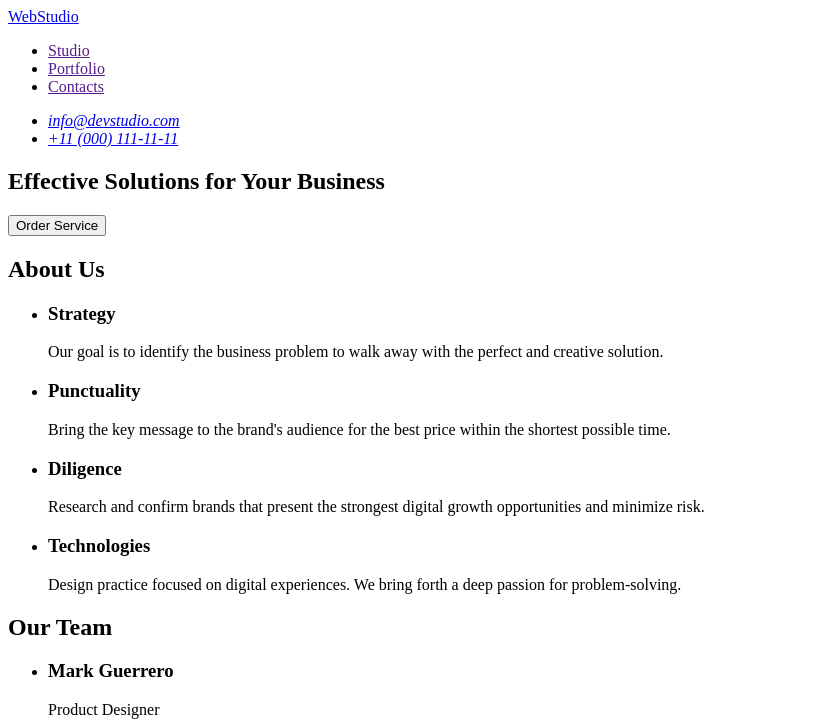
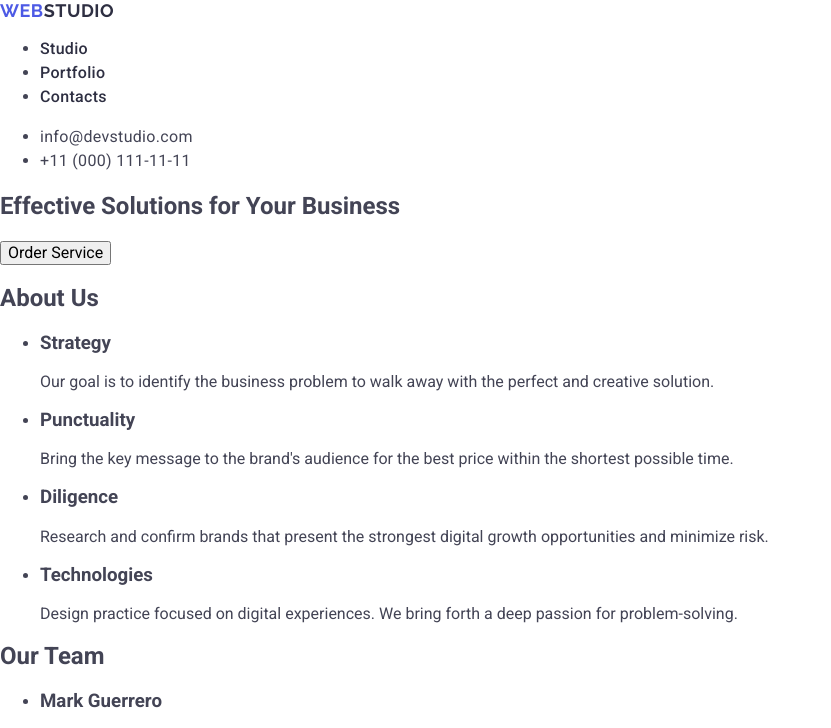
Before and after one commit to ViktoriiaKytsenko/goit-markup-hw-02, a plain HTML site: page index.html in a window 1280 px wide. Shown: the top 728 px of the page, without its empty margins (0-831 px from the left). Drawn offline with nearby package versions, Linux system fonts and the light colour scheme.

Commit message:
added css folder and changed two sections

```diff
--- /dev/null
+++ b/css/styles.css
@@ -0,0 +1,77 @@
+
+body {
+  font-family: "Roboto", serif;
+  color: #434455;
+  background-color: #fff;
+}
+
+ul? ol {
+  list-style-type: none;
+}
+
+a {
+  text-decoration: none;
+}
+
+.page-header {
+}
+.header-nav {
+}
+.logo {
+font-family: "Raleway", sans-serif;
+font-weight: 700;
+font-size: 18px;
+line-height: 1.16667;
+letter-spacing: 0.03em;
+text-transform: uppercase;
+color: #4d5ae5;
+}
+.header-logo .logo-part {
+    color: #2e2f42;
+}
+
+nav-link:hover,
+nav-link:focus {
+    color: #404bbf;
+}
+
+.nav-list {
+}
+.nav-item {
+}
+.nav-link {
+font-weight: 500;
+font-size: 16px;
+line-height: 1.5;
+letter-spacing: 0.02em;
+color: #2e2f42;
+}
+.contacts {
+    font-style: normal;
+}
+.contacts-list {
+}
+.contacts-item {
+}
+.contacts-link {
+font-size: 16px;
+line-height: 1.5;
+letter-spacing: 0.02em;
+color: #434455;
+}
+
+.contacts-link:hover,
+.contacts-link:focus {
+    color: #404bbf;
+}
+
+
+
+
+h1
+font-weight: 700;
+font-size: 56px;
+line-height: 1.07143;
+letter-spacing: 0.02em;
+text-align: center;
+color: #fff;
--- a/index.html
+++ b/index.html
@@ -4,36 +4,65 @@
     <meta charset="UTF-8" />
     <meta name="viewport" content="width=device-width, initial-scale=1.0" />
     <title>webstudio</title>
+
+    <link
+      rel="stylesheet"
+      href="https://cdnjs.cloudflare.com/ajax/libs/modern-normalize/3.0.1/modern-normalize.min.css"
+      integrity="sha512-q6WgHqiHlKyOqslT/lgBgodhd03Wp4BEqKeW6nNtlOY4quzyG3VoQKFrieaCeSnuVseNKRGpGeDU3qPmabCANg=="
+      crossorigin="anonymous"
+      referrerpolicy="no-referrer"
+    />
+
+    <link rel="preconnect" href="https://fonts.googleapis.com" />
+    <link rel="preconnect" href="https://fonts.gstatic.com" crossorigin />
+    <link
+      href="https://fonts.googleapis.com/css2?family=Raleway:wght@700&family=Roboto:wght@400;500;700&display=swap"
+      rel="stylesheet"
+    />
+
+    <link rel="stylesheet" href="./css/styles.css" />
   </head>
 
   <body>
-    <header>
-      <nav>
-        <a href="./index.html">WebStudio</a>
-        <ul>
-          <li><a href="">Studio</a></li>
-          <li><a href="">Portfolio</a></li>
-          <li><a href="">Contacts</a></li>
+    <header class="page-header">
+      <nav class="header-nav">
+        <a class="logo header-logo" href="./index.html"
+          >Web<span class="logo-part">Studio</span></a
+        >
+        <ul class="nav-list">
+          <li class="nav-item">
+            <a class="nav-link" href="./index.html">Studio</a>
+          </li>
+          <li class="nav-item"><a class="nav-link" href="">Portfolio</a></li>
+          <li class="nav-item"><a class="nav-link" href="">Contacts</a></li>
         </ul>
       </nav>
 
-      <address>
-        <ul>
-          <li><a href="mailto:info@devstudio.com">info@devstudio.com</a></li>
-          <li><a href="tel:+110001111111">+11 (000) 111-11-11</a></li>
+      <address class="contacts">
+        <ul class="contacts-list">
+          <li class="contacts-item">
+            <a class="contacts-link" href="mailto:info@devstudio.com"
+              >info@devstudio.com</a
+            >
+          </li>
+          <li class="contacts-item">
+            <a class="contacts-link" href="tel:+110001111111"
+              >+11 (000) 111-11-11</a
+            >
+          </li>
         </ul>
       </address>
     </header>
     <main>
-      <!-- section 1-->
-      <section>
-        <h1>Effective Solutions for Your Business</h1>
+      <!-- section hero image-->
+      <section class="hero">
+        <h1 class="title-hero">Effective Solutions for Your Business</h1>
         <button type="button">Order Service</button>
       </section>
 
       <!-- section 2 -->
       <section>
-        <h2>About Us</h2>
+        <h2 class="section-title">About Us</h2>
         <ul>
           <li>
             <h3>Strategy</h3>
@@ -68,7 +97,7 @@
 
       <!-- section 3 -->
       <section>
-        <h2>Our Team</h2>
+        <h2 class="section-title">Our Team</h2>
         <ul>
           <li>
             <h3>Mark Guerrero</h3>
@@ -109,8 +138,10 @@
         </ul>
       </section>
     </main>
-    <footer>
-      <a href="./index.html">WebStudio</a>
+    <footer class="page-footer">
+      <a class="logo footer-logo" href="./index.html"
+        >Web <span class="logo-part">Studio</span>
+      </a>
       <p>
         Increase the flow of customers and sales for your business with digital
         marketing & growth solutions.
```
